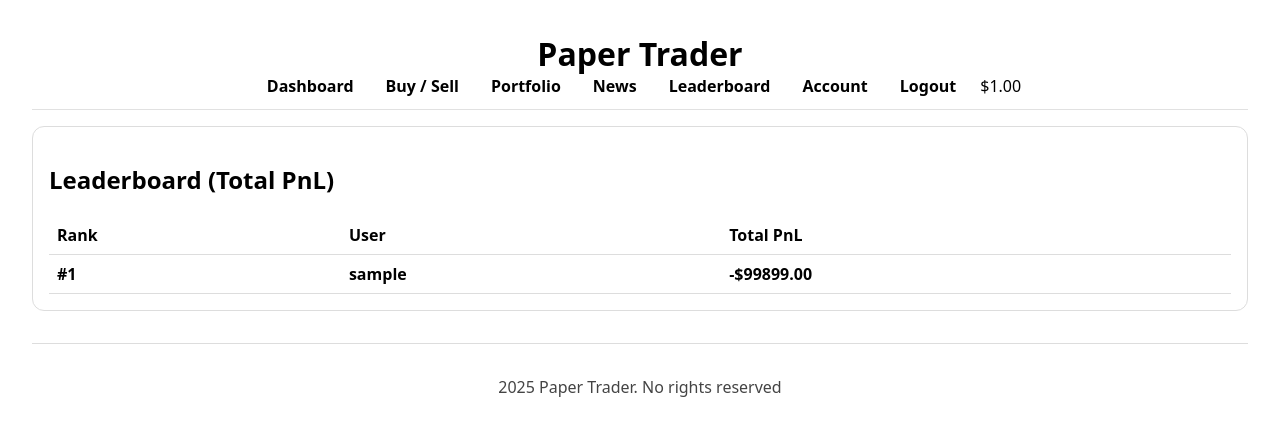
After one commit to Thomas-Ryan-CS/PaperTrader, a Flask app: page /leaderboard in a window 1280 px wide. The commit adds this page. Shown: the top 436 px of the page. Run offline with Flask 3, Linux system fonts and the light colour scheme; the visitor is signed in with stand-in values (Sample User, id 1); tables that the repository leaves empty hold one stand-in row (values such as "Sample post"); some libraries are stand-ins or nearby versions.

Commit message:
Leaderboard

```diff
--- a/app.py
+++ b/app.py
@@ -723,7 +723,57 @@ def schedule_transaction():
 
 @app.before_request
 def apply_scheduled_for_logged_in_user():
+    user = current_user()
+    if user is None:
+        return  # no one logged in, nothing to do
     process_due_scheduled_transactions(current_user().id)
+
+
+START_EQUITY = Decimal("100000.00")
+
+def compute_user_pnl(user: User) -> Decimal:
+    """Compute current PnL for a user based on cash + marked-to-market positions."""
+    account = Account.query.filter_by(user_id=user.id).first()
+    if not account:
+        return Decimal("0.00")
+
+    equity = Decimal(account.cash or 0)
+
+    positions = Position.query.filter_by(user_id=user.id).all()
+    for pos in positions:
+        if pos.qty == 0:
+            continue
+        ticker = pos.ticker  # relationship is already on Position
+        if not ticker or ticker.price is None:
+            continue
+        equity += Decimal(pos.qty) * Decimal(ticker.price)
+
+    return equity - START_EQUITY
+
+@app.route("/leaderboard")
+@login_required
+def leaderboard():
+    users = User.query.all()
+
+    rows = []
+    for u in users:
+        pnl = compute_user_pnl(u)
+        rows.append((u, pnl))
+
+    # sort by PnL descending
+    rows.sort(key=lambda tup: tup[1], reverse=True)
+
+    leaderboard_rows = []
+    current = current_user()
+    for rank, (u, pnl) in enumerate(rows, start=1):
+        leaderboard_rows.append({
+            "rank": rank,
+            "username": u.username,
+            "pnl": pnl,
+            "is_current": (current is not None and u.id == current.id),
+        })
+
+    return render_template("leaderboard.html", leaderboard=leaderboard_rows)
 
 if __name__ == '__main__':
     app.run(debug=True)
--- a/templates/base.html
+++ b/templates/base.html
@@ -139,6 +139,7 @@
       <a href="#">Buy / Sell</a>
       <a href="{{ url_for('portfolio') }}">Portfolio</a>
       <a href="{{ url_for('news_page') }}">News</a>
+      <a href="{{ url_for('leaderboard') }}">Leaderboard</a>
       <a href="{{ url_for('account_page') }}">Account</a>
       <a href="{{ url_for('logout') }}">Logout</a>
       {% if user and user.account %}
--- /dev/null
+++ b/templates/leaderboard.html
@@ -0,0 +1,37 @@
+{% extends "base.html" %}
+{% block title %}Leaderboard · Paper Trader{% endblock %}
+
+{% block content %}
+  <div class="card">
+    <h2>Leaderboard (Total PnL)</h2>
+
+    {% if leaderboard %}
+      <table class="table">
+        <thead>
+          <tr>
+            <th>Rank</th>
+            <th>User</th>
+            <th>Total PnL</th>
+          </tr>
+        </thead>
+        <tbody>
+          {% for row in leaderboard %}
+            <tr {% if row.is_current %}style="font-weight: bold;"{% endif %}>
+              <td>#{{ row.rank }}</td>
+              <td>{{ row.username }}</td>
+              <td>
+                {% if row.pnl >= 0 %}
+                  +${{ "%.2f"|format(row.pnl) }}
+                {% else %}
+                  -${{ "%.2f"|format(row.pnl|abs) }}
+                {% endif %}
+              </td>
+            </tr>
+          {% endfor %}
+        </tbody>
+      </table>
+    {% else %}
+      <p>No users / PnL data yet.</p>
+    {% endif %}
+  </div>
+{% endblock %}
```
